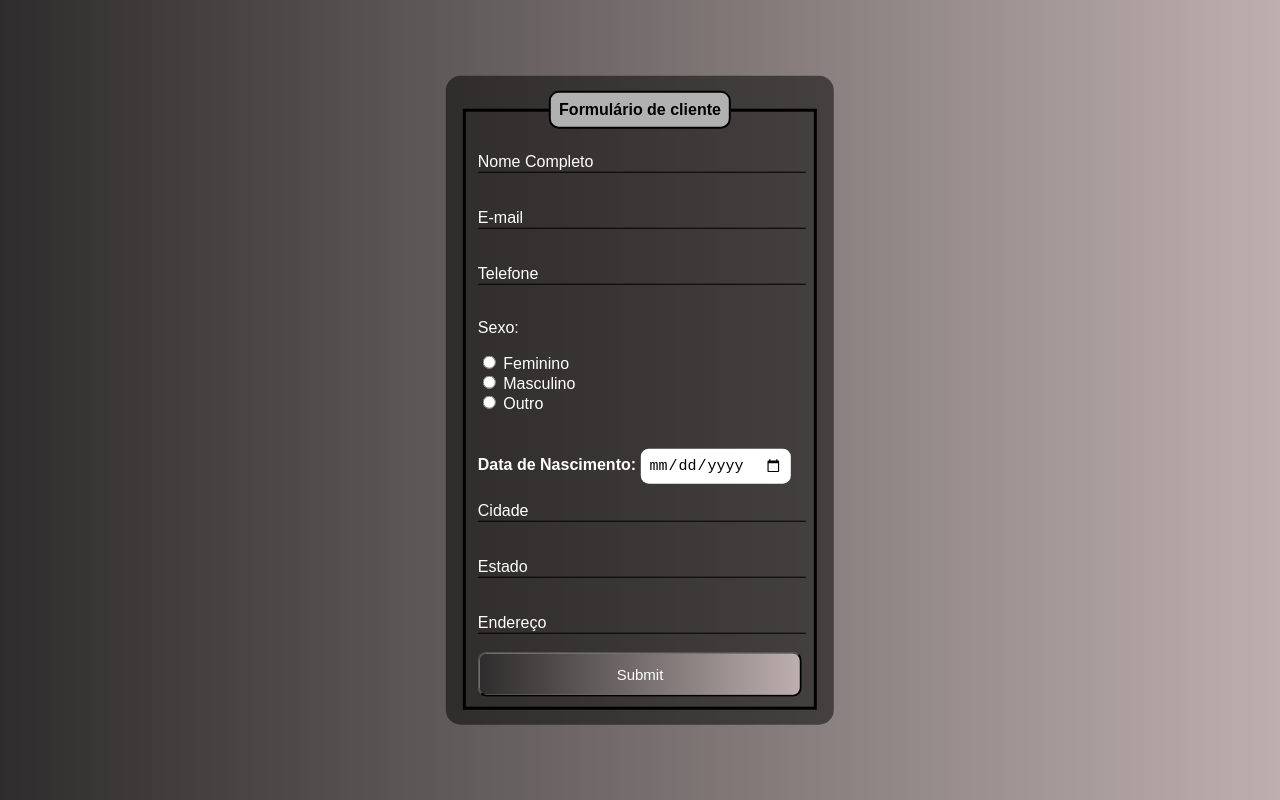
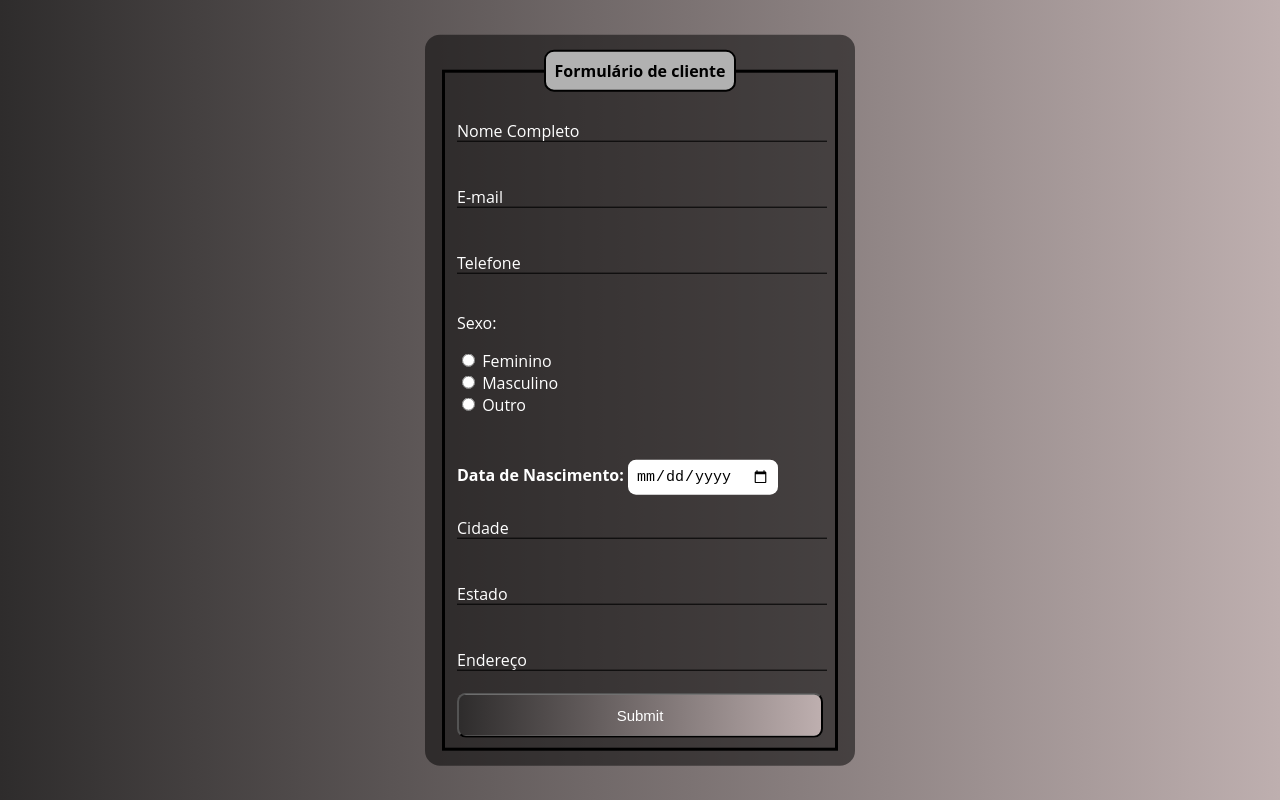
Before and after one commit to MMadureira/Form, a plain HTML site: page Formulário/index.html in a window 1280 px wide. Drawn offline with Linux system fonts and the light colour scheme.

Commit message:
Update form.css

```diff
--- a/Formulário/form.css
+++ b/Formulário/form.css
@@ -1,18 +1,19 @@
 body{
     font-family: Arial, Helvetica, sans-serif;
     background-image: linear-gradient(to right, rgb(46, 44, 44), rgb(190, 175, 175));
+    font-family: 'Open Sans', sans-serif;
 }
 
 .box{
     color: white;
     position: absolute;
-    top: 50%;
+    top: 50vh;
     left: 50%;
     transform: translate(-50%, -50%);
     background-color: rgba(0, 0, 0, 0.5);
     padding: 15px;
     border-radius: 15px;
-    width: 28%;
+    width: 400px;
 }
 
 fieldset{
@@ -46,7 +47,11 @@ legend{
     top: 0%;
     left: 0%;
     pointer-events: none;
-    transition: .5s;
+    transition: .2s;
+}
+
+*:focus{
+    outline: none;
 }
 
 .inputUser:focus ~ .labelInput,
@@ -76,4 +81,5 @@ legend{
 
 #submit:hover{
     background-image: linear-gradient(to right, rgb(85, 83, 83), rgb(248, 246, 246));
+    transition: 0.2s;
 }
```
